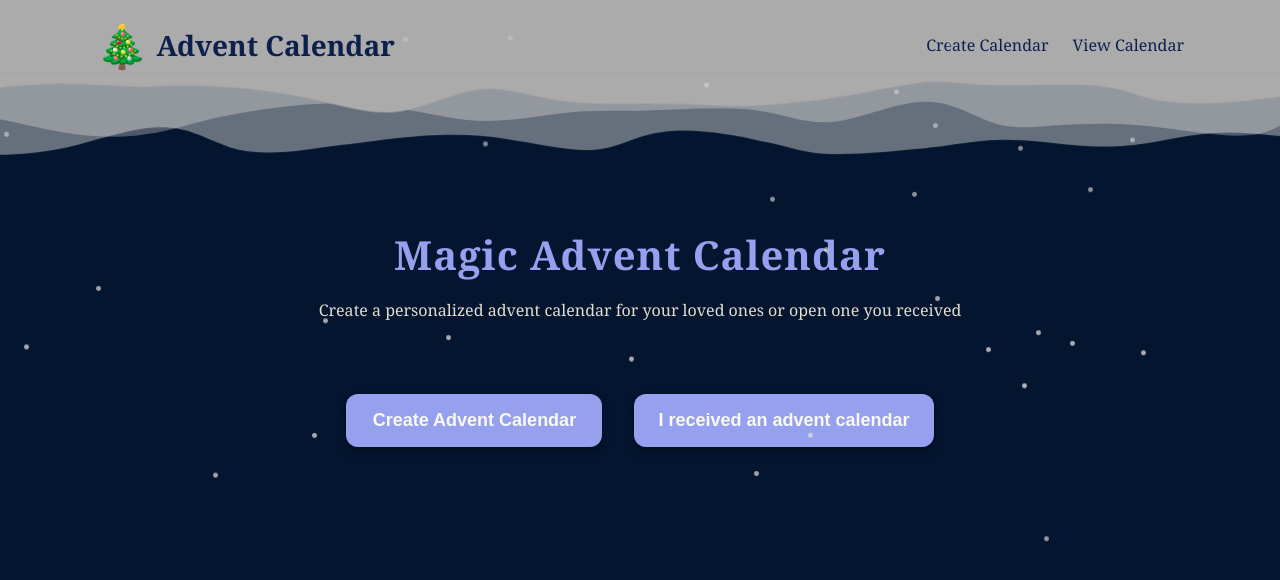
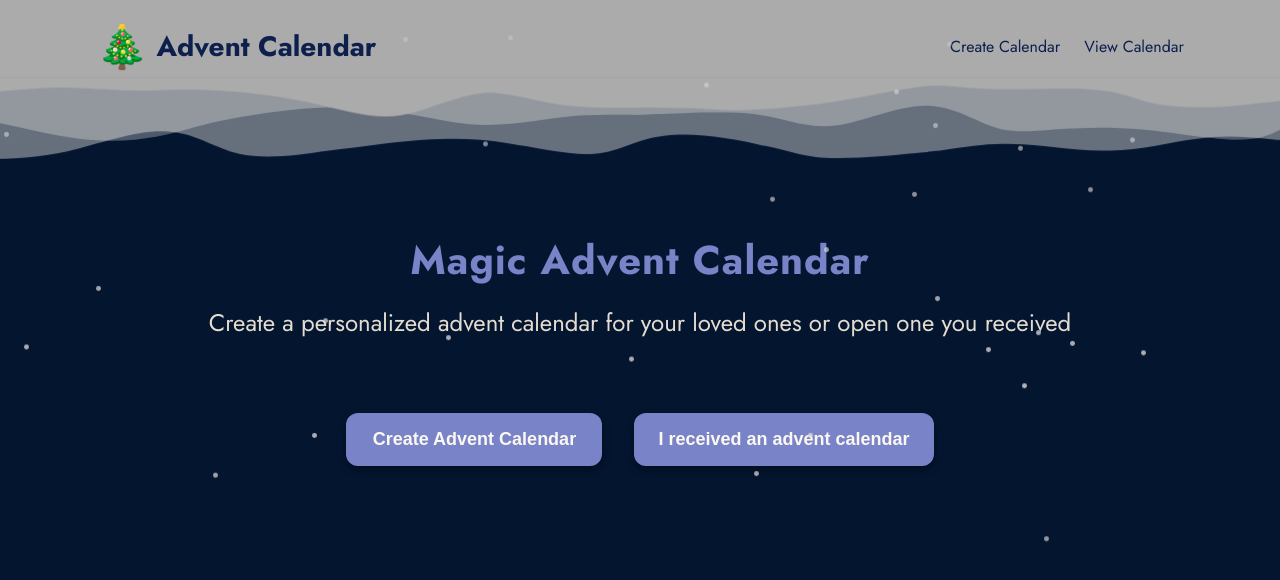
Before and after one commit to olga-urentseva/advent-calendar, a React (Vite) app: page / in a window 1280 px wide. Shown: the top 580 px of the page. Built offline with nearby package versions, Linux system fonts and the light colour scheme.

Commit message:
Update fonts to Jost and add interactive magic word hover effect with sparkling gradient

```diff
--- a/src/components/atoms/Header/styles.css
+++ b/src/components/atoms/Header/styles.css
@@ -1,10 +1,7 @@
 /* Header component styles */
 .header {
   background: var(--color-primary-dark);
-
   padding-top: 1rem;
-  position: sticky;
-  top: 0;
 }
 
 .header__content {
--- a/src/components/atoms/Subtitle/index.tsx
+++ b/src/components/atoms/Subtitle/index.tsx
@@ -6,9 +6,9 @@ interface SubtitleProps {
   className?: string
 }
 
-export function Subtitle({ children, className = '' }: SubtitleProps) {
+export function Subtitle({ children}: SubtitleProps) {
   return (
-    <p className={`subtitle ${className}`}>
+    <p className="subtitle">
       {children}
     </p>
   )
--- a/src/components/atoms/Subtitle/styles.css
+++ b/src/components/atoms/Subtitle/styles.css
@@ -1,6 +1,6 @@
 /* Subtitle styles */
 .subtitle {
-  font-size: clamp(0.875rem, 3vw, 1.125rem);
+  font-size: 2rem;
   color: var(--color-text-light);
   line-height: 1.5;
 }
--- a/src/components/atoms/Title/index.tsx
+++ b/src/components/atoms/Title/index.tsx
@@ -7,9 +7,32 @@ interface TitleProps {
 }
 
 export function Title({ children, className = '' }: TitleProps) {
+  const processChildren = (content: ReactNode): ReactNode => {
+    if (typeof content === 'string') {
+      const words = content.split(' ')
+      return words.map((word, index) => {
+        if (word.toLowerCase() === 'magic') {
+          return (
+            <span key={index} className="title__magic-word">
+              {word}
+              {index < words.length - 1 ? ' ' : ''}
+            </span>
+          )
+        }
+        return (
+          <span key={index}>
+            {word}
+            {index < words.length - 1 ? ' ' : ''}
+          </span>
+        )
+      })
+    }
+    return content
+  }
+
   return (
     <h1 className={`title ${className}`}>
-      {children}
+      {processChildren(children)}
     </h1>
   )
 }
--- a/src/components/atoms/Title/styles.css
+++ b/src/components/atoms/Title/styles.css
@@ -4,7 +4,31 @@
   font-weight: 700;
   margin-bottom: 1rem;
   color: var(--color-accent);
-  font-family: 'Georgia', 'Times New Roman', serif;
   letter-spacing: 1px;
+}
+
+.title__magic-word {
+  transition: color 0.3s ease;
 
 }
+
+.title__magic-word:hover {
+  background: linear-gradient(45deg, #ff6b6b, #4ecdc4, #45b7d1, #96ceb4, #feca57, #ff9ff3, #54a0ff, #5f27cd);
+  background-size: 400% 400%;
+  -webkit-background-clip: text;
+  -webkit-text-fill-color: transparent;
+  background-clip: text;
+  animation: sparkle 2s ease-in-out infinite;
+}
+
+@keyframes sparkle {
+  0% {
+    background-position: 0% 50%;
+  }
+  50% {
+    background-position: 100% 50%;
+  }
+  100% {
+    background-position: 0% 50%;
+  }
+}
--- a/src/index.css
+++ b/src/index.css
@@ -1,3 +1,6 @@
+/* Import Jost font from Google Fonts */
+@import url('https://fonts.googleapis.com/css2?family=Jost:ital,wght@0,100..900;1,100..900&display=swap');
+
 /* Color Scheme Variables - Abstract Design System */
 :root {
   /* Primary Colors - Brand Identity */
@@ -11,9 +14,9 @@
   --color-secondary-dark: oklch(0.14 0.0318 260.09);
 
   /* Accent Colors - Highlights */
-  --color-accent: oklch(0.73 0.114 276.49);
+  --color-accent: oklch(0.63 0.1042 276.7);
   --color-accent-light: oklch(0.92 0.10 280);
-  --color-accent-dark: oklch(0.67 0.1309 279.8);
+  --color-accent-dark: oklch(0.56 0.1064 279.8);
   --color-accent-action-secondary: oklch(0.72 0.0423 279.08);
   --color-accent-action-secondary-dark: oklch(0.68 0.0412 280.42);
   --color-accent-action-primary: oklch(0.61 0.1278 272.36);
@@ -60,7 +63,7 @@
 }
 
 html {
-  font-family: 'Georgia', 'Times New Roman', serif;
+  font-family: 'Jost', -apple-system, BlinkMacSystemFont, 'Segoe UI', 'Roboto', 'Oxygen', 'Ubuntu', 'Cantarell', sans-serif;
   background: var(--color-secondary);
   min-height: 100vh;
   position: relative;
--- a/src/pages/ViewCalendar/styles.css
+++ b/src/pages/ViewCalendar/styles.css
@@ -7,7 +7,7 @@
 .subtitle {
   margin-bottom: var(--spacing-large);
   color: var(--color-text-light);
-  font-size: 1rem;
+  font-size: 1.5rem;
 }
 
 .view-calendar-error {
```
